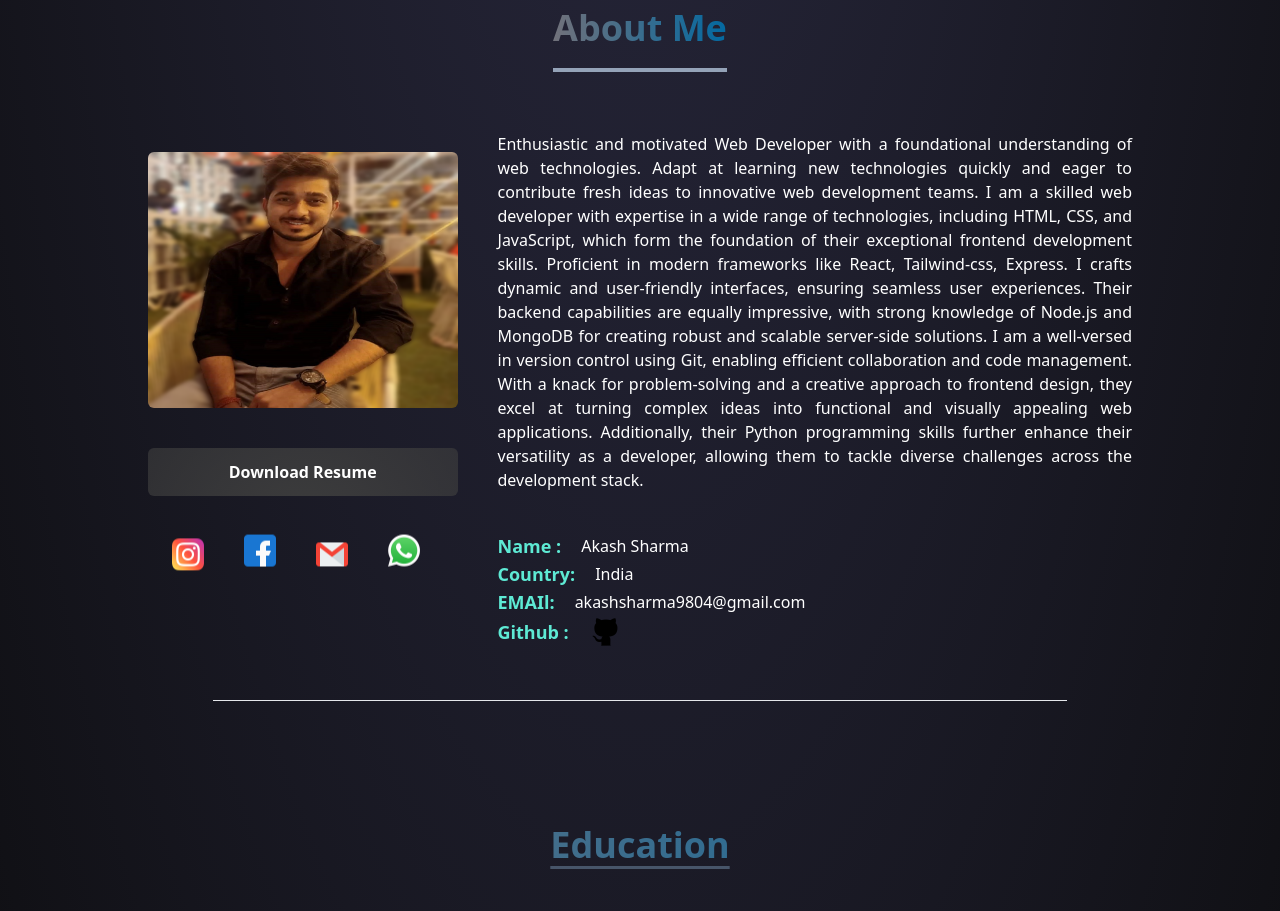
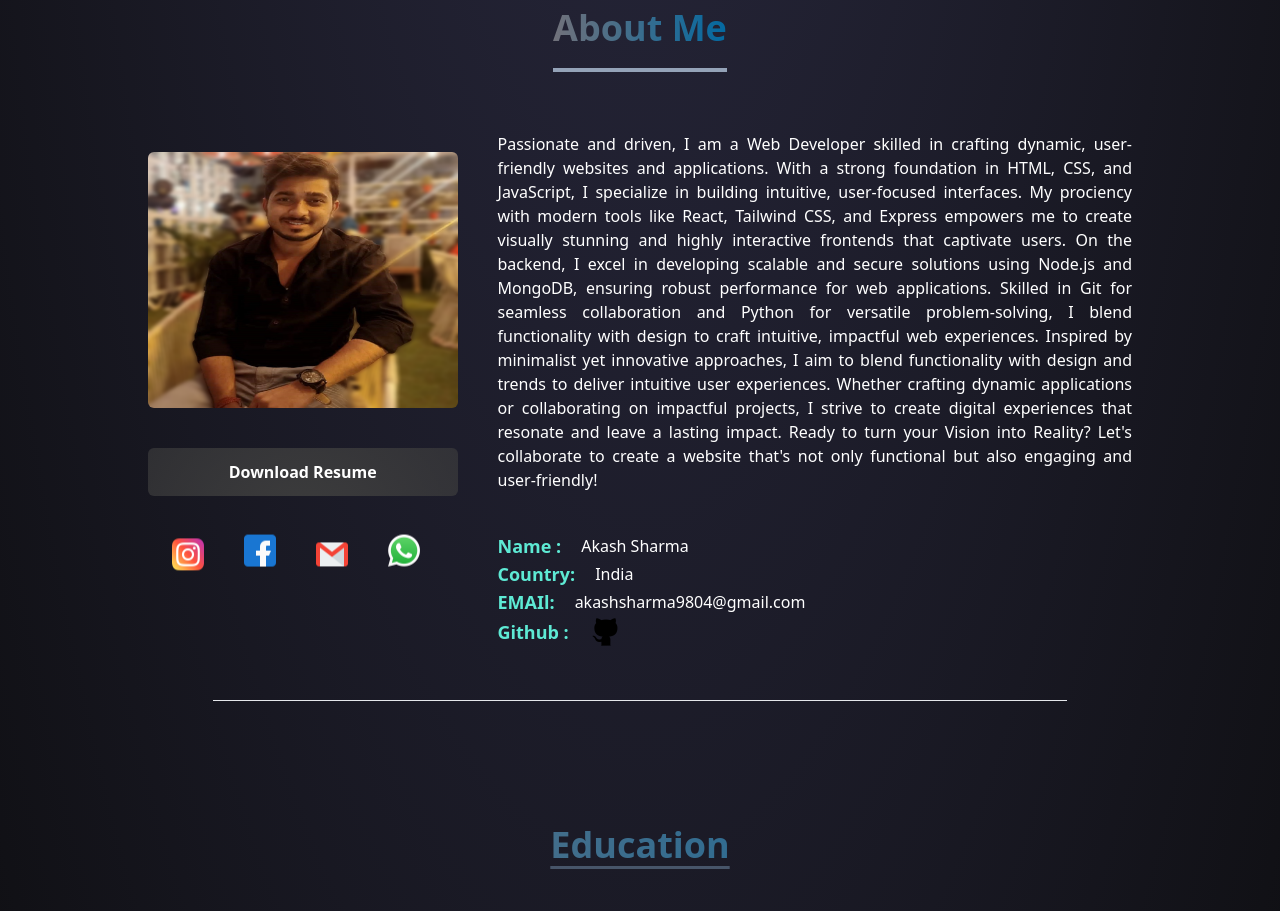
Before and after one commit to Akash-Sharma-9804/portfolio, a React (Vite) app: page / in a window 1280 px wide. Shown: the part 980-1891 px from the top of the page. Built offline with nearby package versions, Linux system fonts and the light colour scheme; a web font is replaced by a local one.

Commit message:
Updated about me section

```diff
--- a/src/components/About.jsx
+++ b/src/components/About.jsx
@@ -71,24 +71,21 @@ const About = () => {
         className="right w-4/5 row-start-1 flex flex-col ml-7 sm:ml-0 gap-10">
           <p className="text-wrap text-justify text-white">
             {" "}
-            Enthusiastic and motivated Web Developer with a foundational
-            understanding of web technologies. Adapt at learning new
-            technologies quickly and eager to contribute fresh ideas to
-            innovative web development teams. I am a skilled web
-            developer with expertise in a wide range of technologies, including
-            HTML, CSS, and JavaScript, which form the foundation of their
-            exceptional frontend development skills. Proficient in modern
-            frameworks like React, Tailwind-css, Express. I crafts dynamic and user-friendly
-            interfaces, ensuring seamless user experiences. Their backend
-            capabilities are equally impressive, with strong knowledge of
-            Node.js and MongoDB for creating robust and scalable server-side
-            solutions. I am a well-versed in version control using Git,
-            enabling efficient collaboration and code management. With a knack
-            for problem-solving and a creative approach to frontend design, they
-            excel at turning complex ideas into functional and visually
-            appealing web applications. Additionally, their Python programming
-            skills further enhance their versatility as a developer, allowing
-            them to tackle diverse challenges across the development stack.
+            Passionate and driven, I am a Web Developer skilled in crafting dynamic, user-friendly
+websites and applications. With a strong foundation in HTML, CSS, and JavaScript, I
+specialize in building intuitive, user-focused interfaces. My prociency with modern tools
+like React, Tailwind CSS, and Express empowers me to create visually stunning and
+highly interactive frontends that captivate users.
+On the backend, I excel in developing scalable and secure solutions using Node.js and
+MongoDB, ensuring robust performance for web applications. Skilled in Git for seamless
+collaboration and Python for versatile problem-solving, I blend functionality with design
+to craft intuitive, impactful web experiences.
+Inspired by minimalist yet innovative approaches, I aim to blend functionality with design
+and trends to deliver intuitive user experiences. Whether crafting dynamic applications or
+collaborating on impactful projects, I strive to create digital experiences that resonate and
+leave a lasting impact.
+Ready to turn your Vision into Reality? Let's collaborate to create a website that's not
+only functional but also engaging and user-friendly!
           </p>
           <div>
             <motion.ul  whileInView={{opacity:1,y:0}}
```
